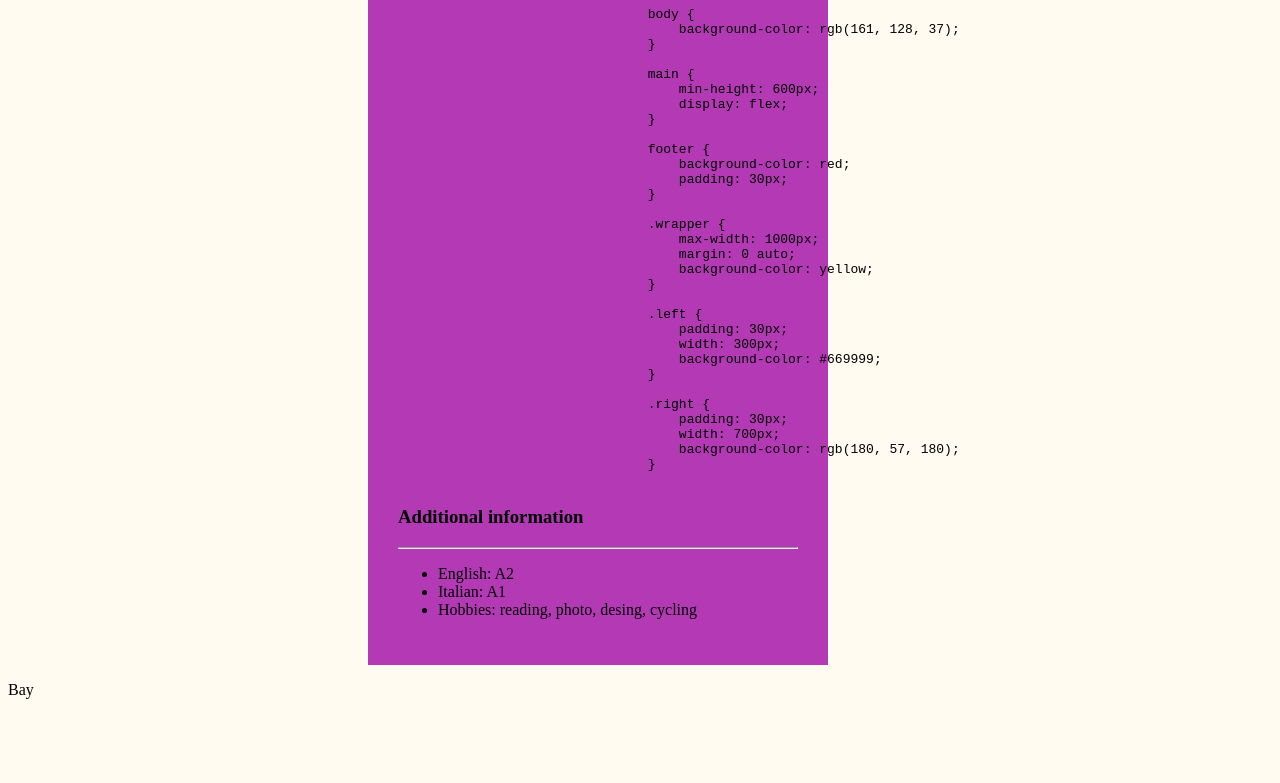
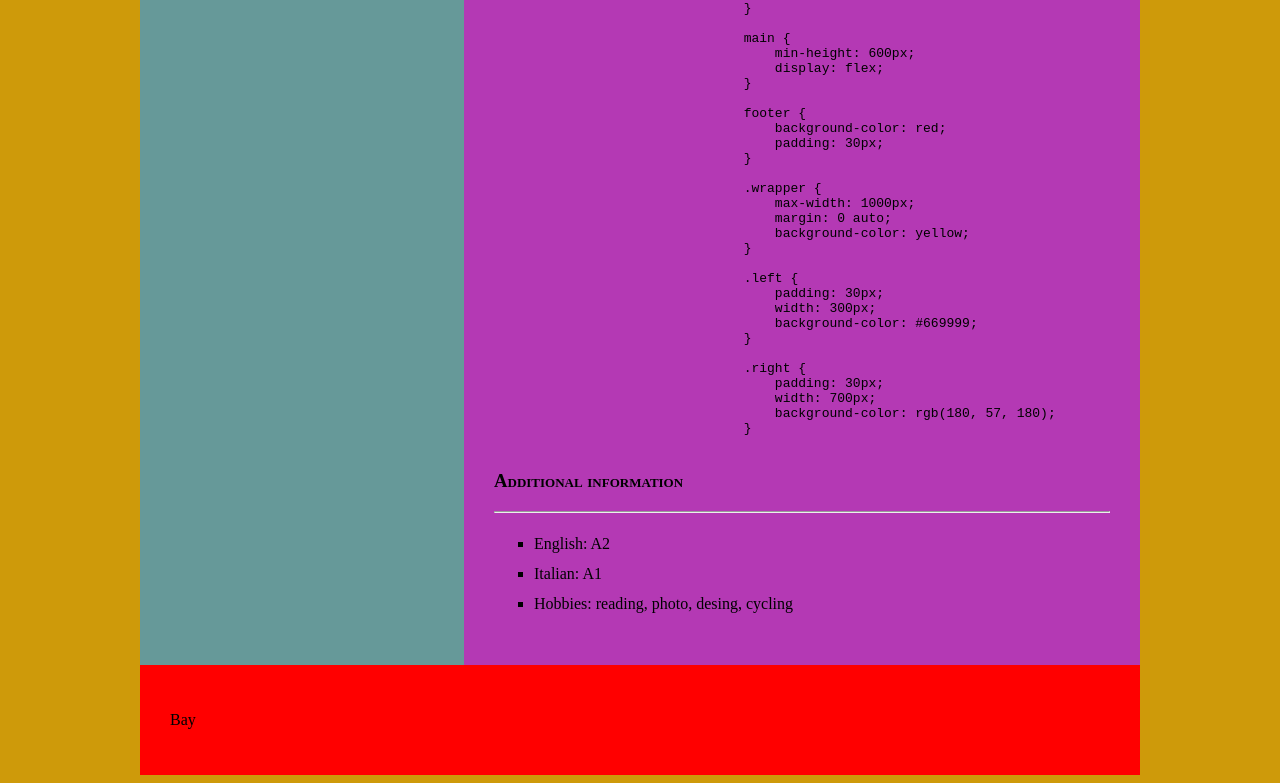
Before and after one commit to Buddo-ID/rsschool-cv, a plain HTML site: page index.html in a window 1280 px wide. Shown: the part 778-1561 px from the top of the page. Before the commit the page ends 1493 px from the top, so only its background shows below. Drawn offline with Linux system fonts and the light colour scheme.

Commit message:
feat: add styles for blocks, lists, text, etc.

```diff
--- a/style.css
+++ b/style.css
@@ -1,14 +1,35 @@
 body {
-    background-color: rgb(255, 251, 240);
+    background-color: rgb(206, 154, 10);
 }
 
 main {
-    margin: 0 auto;
+    min-height: 600px;
     display: flex;
-    min-height: 600px;
 }
 
-aside {
+footer {
+    background-color: red;
+    padding: 30px;
+}
+
+h1, h2, h3 {
+    font-variant: small-caps;
+}
+
+h1, h2 {
+
+    text-align: center;
+}
+/*h1 {
+    line-height: 0px;    ИНТЕРВАЛЫ ???
+}*/
+.wrapper {
+    max-width: 1000px;
+    margin: 0 auto;
+    background-color: yellow;
+}
+
+.left {
     padding: 30px;
     width: 300px;
     background-color: #669999;
@@ -16,6 +37,14 @@ aside {
 
 .right {
     padding: 30px;
-    width: 400px;
+    width: 700px;
     background-color: rgb(180, 57, 180);
 }
+
+ul {
+    list-style-type: square;
+}
+
+li {
+    line-height: 30px;
+}
```
